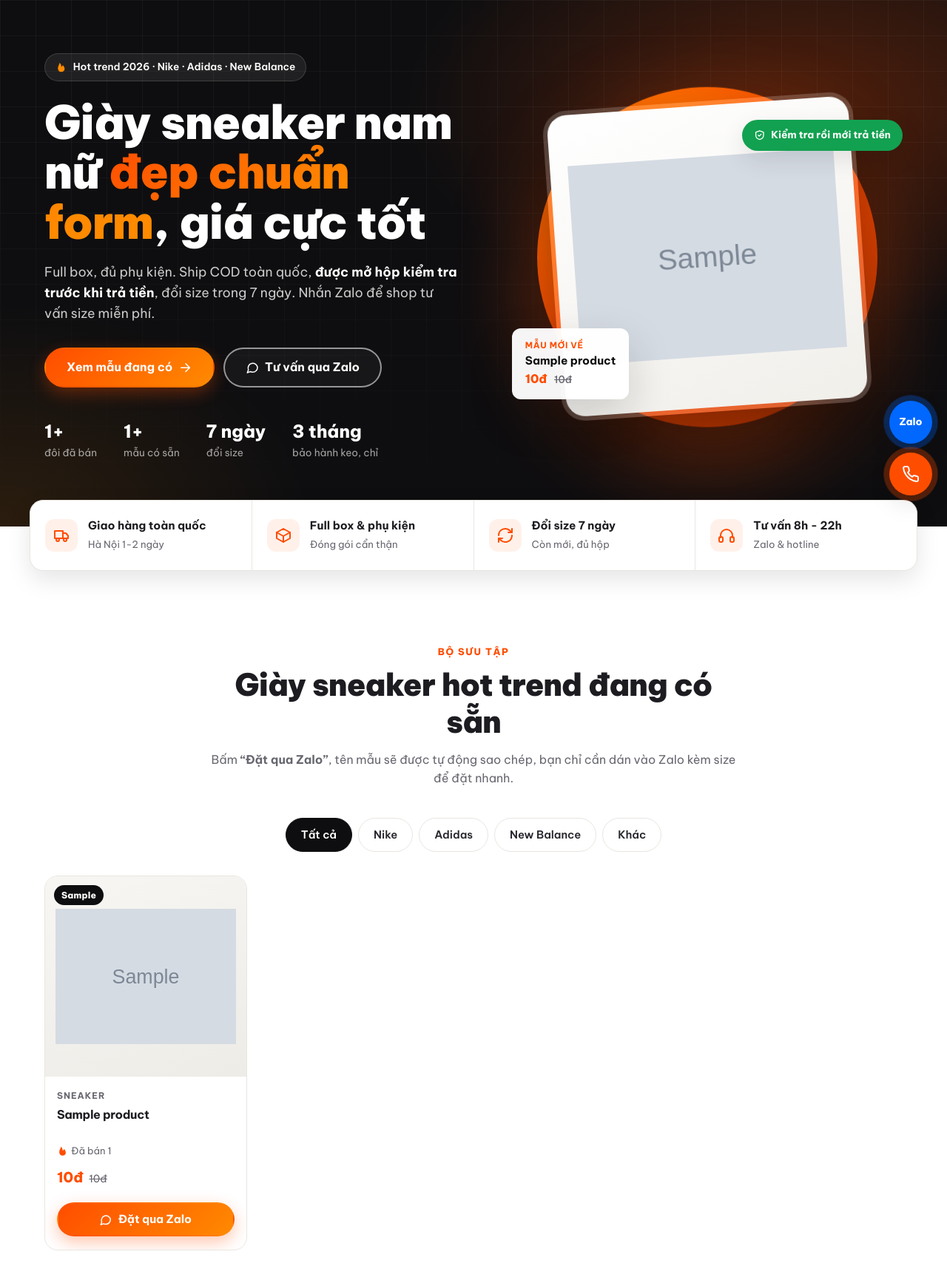
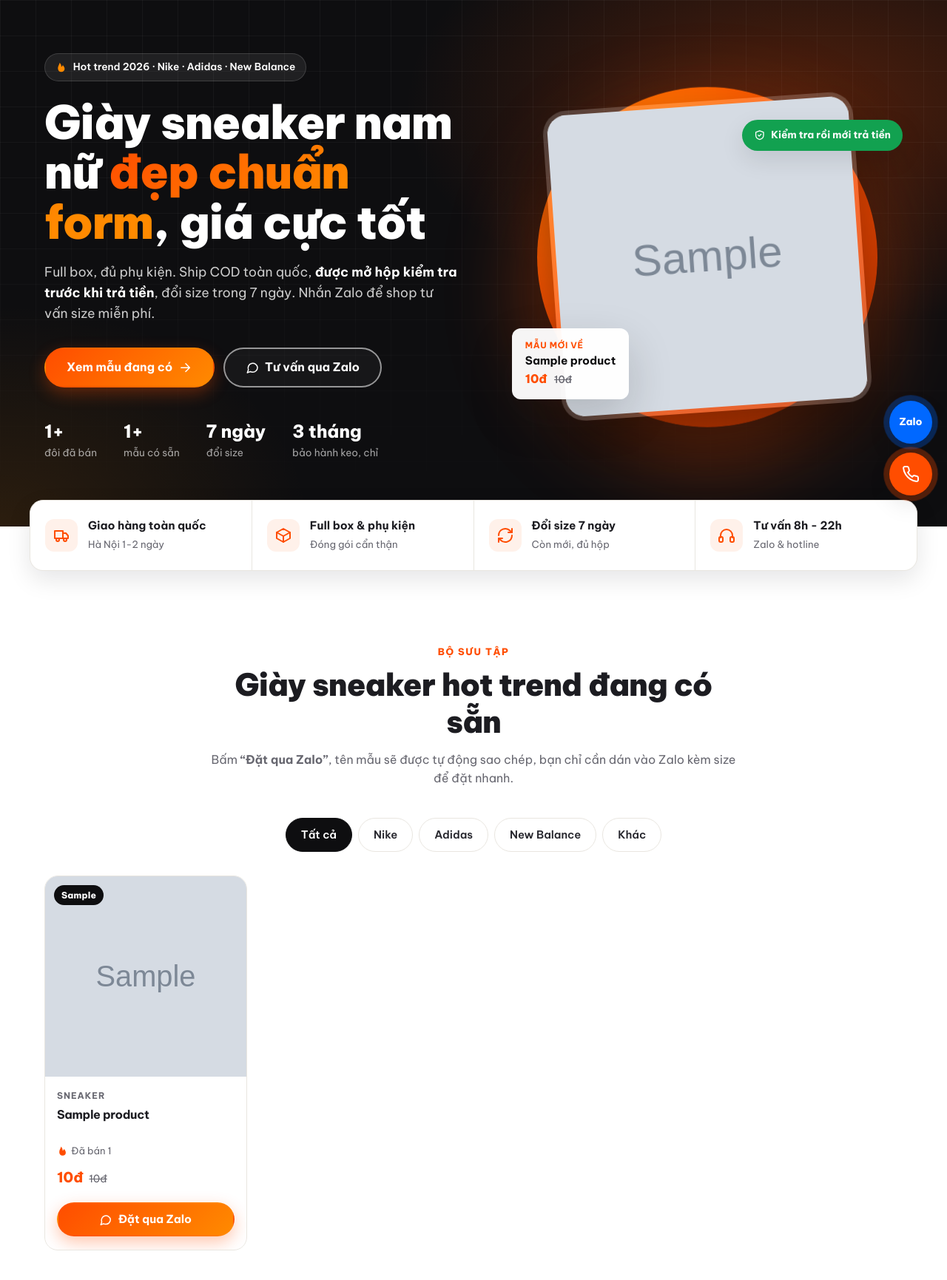
Before and after one commit to ducdmxp/TheAnhSneaker, a PHP site: page / in a window 1280 px wide. Shown: the part 106-1837 px from the top of the page at 74% size. Run offline with PHP 8.4, Linux system fonts and the light colour scheme; tables that the repository leaves empty or names only in its code hold one stand-in row (values such as "Sample post"); grey boxes marked "Sample" are stand-in pictures; some libraries are stand-ins or nearby versions.

Commit message:
Fill product image frames for real photos; add local dev launch config
- Product cards and hero image use object-fit: cover so portrait shop
  photos fill the square frame instead of showing side bars
- Add .claude/launch.json to run the site locally with PHP's built-in
  server (GD enabled) on port 8080

Co-Authored-By: Claude Opus 5.5 <noreply@anthropic.com>

```diff
--- a/style.css
+++ b/style.css
@@ -409,8 +409,7 @@ address {
   position: relative;
   width: min(420px, 82%);
   aspect-ratio: 1;
-  object-fit: contain;
-  padding: 24px;
+  object-fit: cover;
   border-radius: 32px;
   background: linear-gradient(160deg, #ffffff, #f1efea);
   border: 6px solid rgba(255, 255, 255, 0.18);
@@ -631,12 +630,11 @@ address {
 .product-media img {
   width: 100%;
   height: 100%;
-  object-fit: contain;
-  padding: 14px;
+  object-fit: cover;
   transition: transform 0.4s ease;
 }
 .product-card:hover .product-media img {
-  transform: scale(1.06) rotate(-3deg);
+  transform: scale(1.06);
 }
 .product-badges {
   position: absolute;
@@ -1281,7 +1279,6 @@ address {
   }
   .hero-visual img {
     width: min(320px, 76%);
-    padding: 16px;
     border-radius: 24px;
   }
   .hero-blob {
```
Also changed, not shown: .claude/launch.json (added).
